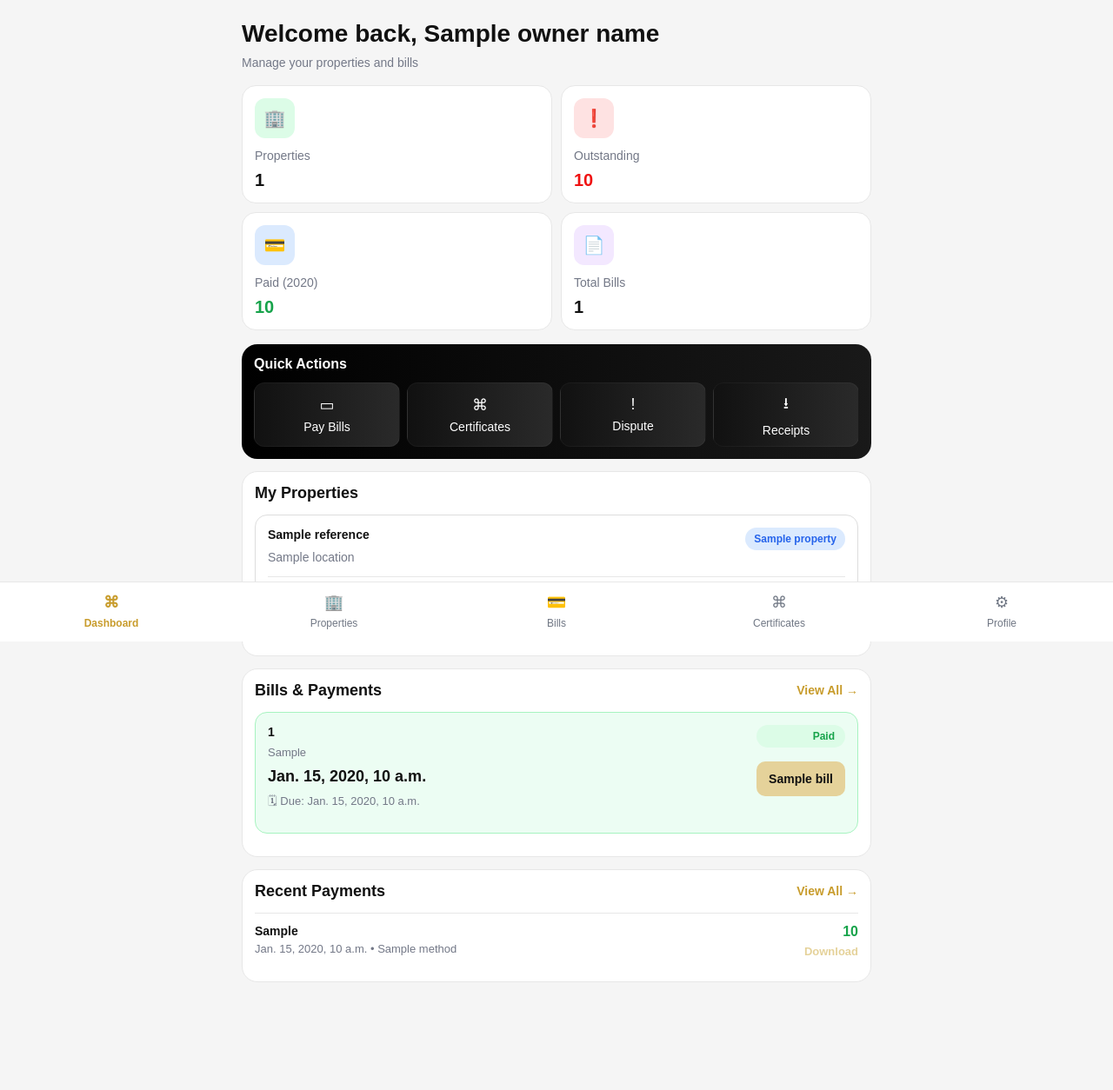
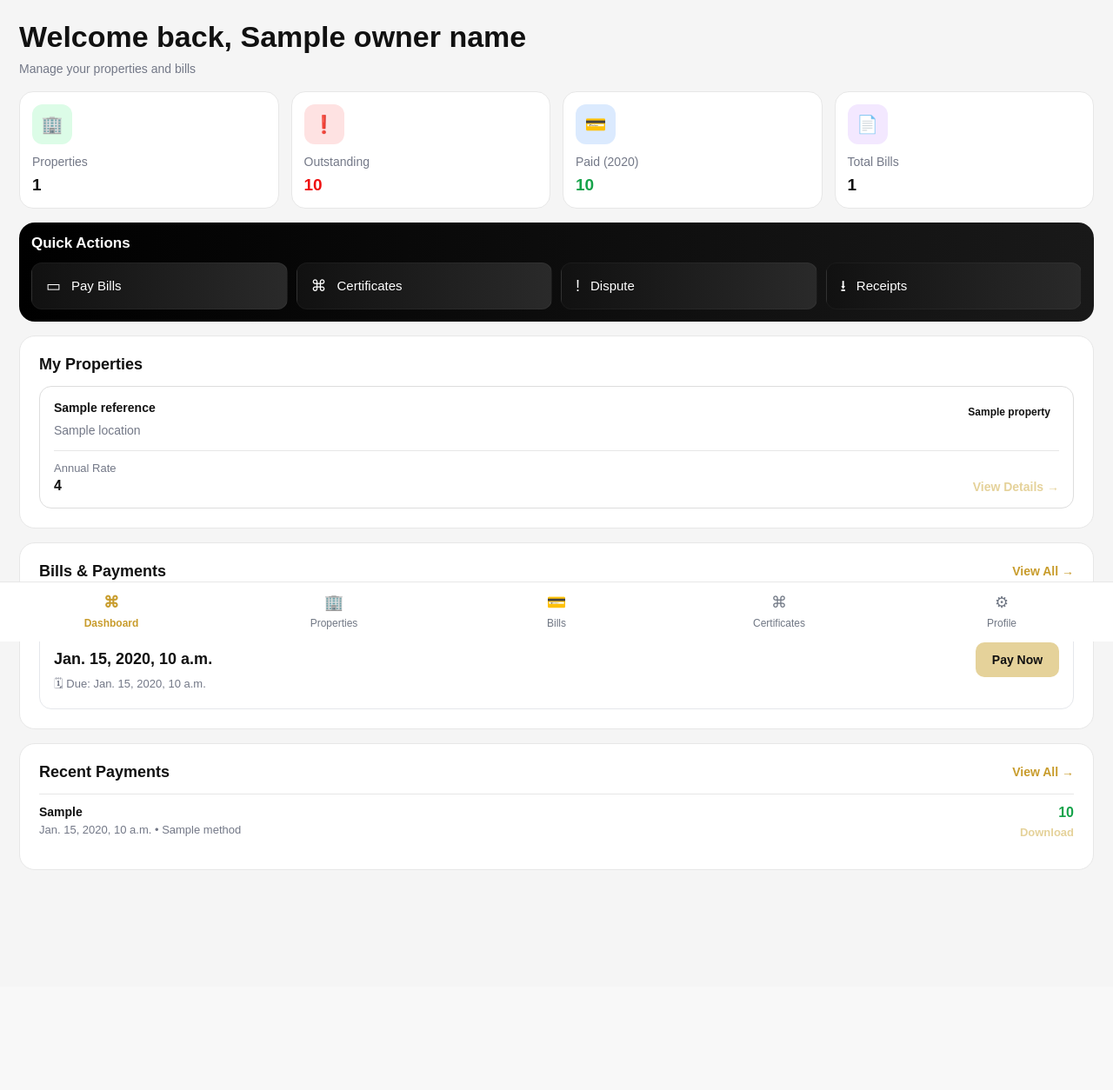
Before and after one commit to GT-Raph/mmda_property_rate, a Django app: template templates/citizens/dashboard.html in a window 1280 px wide. Shown: the part 62-1316 px from the top of the page at 87% size. After the commit the page ends 1063 px from the top, so only its background shows below. Run offline with Django 3.2, Linux system fonts and the light colour scheme; the template is opened without the code that fills it: most values are stand-ins (such as "Sample title", 1, 10 or a date in 2020).

Commit message:
feat: Refactor citizen dashboard for improved navigation and layout

```diff
--- a/templates/citizens/dashboard.html
+++ b/templates/citizens/dashboard.html
@@ -21,7 +21,7 @@
             --red-soft:#fff0f0;
             --blue:#2a63f6;
             --blue-soft:#dbeafe;
-            --purple:#c084fc;
+            --purple:#9333ea;
             --purple-soft:#f3e8ff;
         }
 
@@ -177,16 +177,17 @@
         }
 
         .page{
-            max-width:760px;
+            max-width:1280px;
             margin:0 auto;
-            padding:22px 12px 110px;
+            padding:18px 14px 110px;
         }
 
-        .page h1{
+        .page-title{
             margin:0 0 8px;
             font-size:28px;
             font-weight:800;
             line-height:1.2;
+            max-width:760px;
         }
 
         .page-subtitle{
@@ -198,7 +199,7 @@
         .stats-grid{
             display:grid;
             grid-template-columns:repeat(2, minmax(0, 1fr));
-            gap:10px;
+            gap:12px;
             margin-bottom:16px;
         }
 
@@ -207,7 +208,7 @@
             border:1px solid var(--line);
             border-radius:16px;
             padding:14px;
-            min-height:115px;
+            min-height:114px;
         }
 
         .stat-icon{
@@ -223,7 +224,7 @@
         .soft-green{background:#dcfce7;color:var(--green)}
         .soft-red{background:#fee2e2;color:var(--red)}
         .soft-blue{background:#dbeafe;color:var(--blue)}
-        .soft-purple{background:#f3e8ff;color:#9333ea}
+        .soft-purple{background:#f3e8ff;color:var(--purple)}
 
         .stat-label{
             color:var(--muted);
@@ -232,7 +233,7 @@
         }
 
         .stat-value{
-            font-size:20px;
+            font-size:19px;
             font-weight:800;
             line-height:1.2;
         }
@@ -240,12 +241,59 @@
         .green-text{color:var(--green)}
         .red-text{color:var(--red)}
 
+        .quick-actions{
+            background:linear-gradient(90deg, #000 0%, #191919 100%);
+            border-radius:18px;
+            padding:14px;
+            margin-bottom:16px;
+            color:#fff;
+        }
+
+        .quick-actions h3{
+            margin:0 0 12px;
+            font-size:17px;
+            font-weight:800;
+        }
+
+        .quick-grid{
+            display:grid;
+            grid-template-columns:repeat(2, minmax(0,1fr));
+            gap:10px;
+        }
+
+        .quick-btn{
+            min-height:56px;
+            border-radius:12px;
+            background:linear-gradient(90deg, #111 0%, #2a2a2a 100%);
+            color:#fff;
+            text-decoration:none;
+            display:flex;
+            flex-direction:column;
+            align-items:center;
+            justify-content:center;
+            gap:6px;
+            font-size:14px;
+            border:1px solid rgba(255,255,255,0.04);
+            text-align:center;
+            padding:10px;
+        }
+
+        .quick-btn .ico{
+            font-size:18px;
+            line-height:1;
+        }
+
+        .quick-btn .txt{
+            font-size:14px;
+            line-height:1.2;
+        }
+
         .section{
             background:#fff;
             border:1px solid var(--line);
             border-radius:18px;
             padding:14px;
-            margin-bottom:14px;
+            margin-bottom:16px;
         }
 
         .section-header{
@@ -270,52 +318,15 @@
             white-space:nowrap;
         }
 
-        .quick-actions{
-            background:linear-gradient(90deg, #000 0%, #191919 100%);
-            border-radius:18px;
-            padding:14px;
-            margin-bottom:14px;
-            color:#fff;
-        }
-
-        .quick-actions h3{
-            margin:0 0 12px;
-            font-size:16px;
-            font-weight:800;
-        }
-
-        .quick-grid{
-            display:grid;
-            grid-template-columns:repeat(2, minmax(0,1fr));
-            gap:8px;
-        }
-
-        .quick-btn{
-            min-height:56px;
-            border-radius:12px;
-            background:linear-gradient(90deg, #111 0%, #2a2a2a 100%);
-            color:#fff;
-            text-decoration:none;
-            display:flex;
-            flex-direction:column;
-            align-items:center;
-            justify-content:center;
-            gap:6px;
-            font-size:14px;
-            border:1px solid rgba(255,255,255,0.04);
-            text-align:center;
-            padding:10px;
-        }
-
-        .quick-btn span:first-child{
-            font-size:18px;
-        }
-
         .property-mini{
             border:1px solid #dddddd;
             border-radius:14px;
             padding:14px;
             margin-bottom:12px;
+        }
+
+        .property-mini:last-child{
+            margin-bottom:0;
         }
 
         .property-top{
@@ -335,7 +346,7 @@
         .property-location{
             color:var(--muted);
             font-size:14px;
-            line-height:1.45;
+            line-height:1.5;
         }
 
         .type-pill{
@@ -400,6 +411,10 @@
             margin-bottom:12px;
         }
 
+        .bill-item:last-child{
+            margin-bottom:0;
+        }
+
         .bill-item.paid{
             background:#ecfdf3;
             border-color:#a7f3c0;
@@ -415,7 +430,6 @@
             align-items:flex-start;
             justify-content:space-between;
             gap:12px;
-            margin-bottom:10px;
         }
 
         .bill-number{
@@ -472,6 +486,7 @@
             font-size:14px;
             font-weight:700;
             padding:0 14px;
+            margin-top:14px;
         }
 
         .payment-row{
@@ -506,6 +521,7 @@
             color:var(--green);
             text-align:right;
             margin-bottom:4px;
+            white-space:nowrap;
         }
 
         .download-link{
@@ -513,6 +529,7 @@
             text-decoration:none;
             font-size:13px;
             font-weight:700;
+            white-space:nowrap;
         }
 
         .empty-box{
@@ -556,14 +573,48 @@
             margin-bottom:6px;
         }
 
-        @media (min-width: 768px){
+        @media (min-width: 700px){
             .page{
-                padding-left:18px;
-                padding-right:18px;
+                padding:22px 22px 118px;
+            }
+
+            .page-title{
+                font-size:34px;
+            }
+
+            .stats-grid{
+                grid-template-columns:repeat(4, minmax(0, 1fr));
+                gap:14px;
             }
 
             .quick-grid{
                 grid-template-columns:repeat(4, minmax(0,1fr));
+            }
+
+            .quick-btn{
+                min-height:54px;
+                flex-direction:row;
+                justify-content:flex-start;
+                padding:0 16px;
+                gap:12px;
+            }
+
+            .quick-btn .txt{
+                font-size:15px;
+            }
+        }
+
+        @media (min-width: 980px){
+            .section{
+                padding:22px;
+            }
+
+            .property-mini{
+                padding:16px;
+            }
+
+            .bill-item{
+                padding:16px;
             }
         }
     </style>
@@ -586,31 +637,25 @@
             <div class="drawer-top">
                 <div>
                     <h3>Menu</h3>
-                    <div class="drawer-email">
-                        {% if request.user.email %}
-                            {{ request.user.email }}
-                        {% else %}
-                            No email added
-                        {% endif %}
-                    </div>
+                    <div class="drawer-email">{{ display_email }}</div>
                 </div>
                 <button type="button" class="drawer-close" id="menuClose">×</button>
             </div>
 
             <nav class="drawer-nav">
-                <a href="{% url 'citizens:dashboard' %}" class="drawer-link active">
+                <a href="{{ section_links.dashboard|default:quick_links.pay_bills }}" class="drawer-link active">
                     <span>⌘</span><span>Dashboard</span>
                 </a>
-                <a href="{% url 'citizens:properties' %}" class="drawer-link">
+                <a href="{{ section_links.properties }}" class="drawer-link">
                     <span>🏢</span><span>Properties</span>
                 </a>
-                <a href="{% url 'citizens:bills' %}" class="drawer-link">
+                <a href="{{ section_links.bills }}" class="drawer-link">
                     <span>💳</span><span>Bills</span>
                 </a>
-                <a href="{% url 'citizens:certificates' %}" class="drawer-link">
+                <a href="{{ section_links.certificates }}" class="drawer-link">
                     <span>⌘</span><span>Certificates</span>
                 </a>
-                <a href="{% url 'citizens:profile' %}" class="drawer-link">
+                <a href="{{ section_links.profile }}" class="drawer-link">
                     <span>⚙</span><span>Profile</span>
                 </a>
             </nav>
@@ -625,7 +670,7 @@
     </div>
 
     <main class="page">
-        <h1>Welcome back, {{ owner_name }}</h1>
+        <h1 class="page-title">Welcome back, {{ owner_name }}</h1>
         <p class="page-subtitle">Manage your properties and bills</p>
 
         <section class="stats-grid">
@@ -657,21 +702,21 @@
         <section class="quick-actions">
             <h3>Quick Actions</h3>
             <div class="quick-grid">
-                <a href="{% url 'citizens:bills' %}" class="quick-btn">
-                    <span>▭</span>
-                    <span>Pay Bills</span>
+                <a href="{{ quick_links.pay_bills }}" class="quick-btn">
+                    <span class="ico">▭</span>
+                    <span class="txt">Pay Bills</span>
                 </a>
-                <a href="{% url 'citizens:certificates' %}" class="quick-btn">
-                    <span>⌘</span>
-                    <span>Certificates</span>
+                <a href="{{ quick_links.certificates }}" class="quick-btn">
+                    <span class="ico">⌘</span>
+                    <span class="txt">Certificates</span>
                 </a>
-                <a href="{% url 'citizens:profile' %}" class="quick-btn">
-                    <span>!</span>
-                    <span>Dispute</span>
+                <a href="{{ quick_links.dispute }}" class="quick-btn">
+                    <span class="ico">!</span>
+                    <span class="txt">Dispute</span>
                 </a>
-                <a href="{% url 'citizens:payment-history' %}" class="quick-btn">
-                    <span>⭳</span>
-                    <span>Receipts</span>
+                <a href="{{ quick_links.receipts }}" class="quick-btn">
+                    <span class="ico">⭳</span>
+                    <span class="txt">Receipts</span>
                 </a>
             </div>
         </section>
@@ -690,7 +735,7 @@
                                 <div class="property-location">{{ property.location }}</div>
                             </div>
 
-                            <div class="type-pill {% if 'commercial' in property.type_label|lower %}type-commercial{% elif 'mixed' in property.type_label|lower %}type-mixed{% else %}type-residential{% endif %}">
+                            <div class="type-pill {{ property.type_class }}">
                                 {{ property.type_label }}
                             </div>
                         </div>
@@ -703,7 +748,7 @@
                                 <div class="mini-value">{{ property.annual_rate }}</div>
                             </div>
 
-                            <a href="{% url 'citizens:properties' %}" class="details-link">View Details →</a>
+                            <a href="{{ property.details_url }}" class="details-link">View Details →</a>
                         </div>
                     </div>
                 {% endfor %}
@@ -715,12 +760,12 @@
         <section class="section" id="bills">
             <div class="section-header">
                 <h2 class="section-title">Bills &amp; Payments</h2>
-                <a href="{% url 'citizens:bills' %}" class="section-link">View All →</a>
+                <a href="{{ section_links.bills }}" class="section-link">View All →</a>
             </div>
 
             {% if bills %}
                 {% for bill in bills %}
-                    <div class="bill-item {% if bill.status_label == 'Paid' %}paid{% else %}unpaid{% endif %}">
+                    <div class="bill-item {{ bill.card_class }}">
                         <div class="bill-row-top">
                             <div>
                                 <div class="bill-number">{{ bill.bill_number }}</div>
@@ -730,14 +775,12 @@
                             </div>
 
                             <div style="text-align:right;">
-                                <div class="status-pill {% if bill.status_label == 'Paid' %}status-paid{% else %}status-unpaid{% endif %}">
+                                <div class="status-pill {{ bill.status_class }}">
                                     {{ bill.status_label }}
                                 </div>
 
-                                {% if bill.action_label %}
-                                    <div style="margin-top:16px;">
-                                        <a href="{% url 'citizens:bills' %}" class="bill-action">{{ bill.action_label }}</a>
-                                    </div>
+                                {% if bill.pay_url %}
+                                    <a href="{{ bill.pay_url }}" class="bill-action">Pay Now</a>
                                 {% endif %}
                             </div>
                         </div>
@@ -751,7 +794,7 @@
         <section class="section">
             <div class="section-header">
                 <h2 class="section-title">Recent Payments</h2>
-                <a href="{% url 'citizens:payment-history' %}" class="section-link">View All →</a>
+                <a href="{{ section_links.payments }}" class="section-link">View All →</a>
             </div>
 
             {% if payments %}
@@ -764,7 +807,7 @@
 
                         <div>
                             <div class="payment-amount">{{ payment.amount }}</div>
-                            <a href="{% url 'citizens:payment-history' %}" class="download-link">Download</a>
+                            <a href="{{ payment.receipt_url }}" class="download-link">Download</a>
                         </div>
                     </div>
                 {% endfor %}
@@ -779,19 +822,19 @@
             <span class="nav-ico">⌘</span>
             Dashboard
         </a>
-        <a href="{% url 'citizens:properties' %}">
+        <a href="{{ section_links.properties }}">
             <span class="nav-ico">🏢</span>
             Properties
         </a>
-        <a href="{% url 'citizens:bills' %}">
+        <a href="{{ section_links.bills }}">
             <span class="nav-ico">💳</span>
             Bills
         </a>
-        <a href="{% url 'citizens:certificates' %}">
+        <a href="{{ section_links.certificates }}">
             <span class="nav-ico">⌘</span>
             Certificates
         </a>
-        <a href="{% url 'citizens:profile' %}">
+        <a href="{{ section_links.profile }}">
             <span class="nav-ico">⚙</span>
             Profile
         </a>
```
Also changed, not shown: citizens/views.py (+111 -68 lines).
